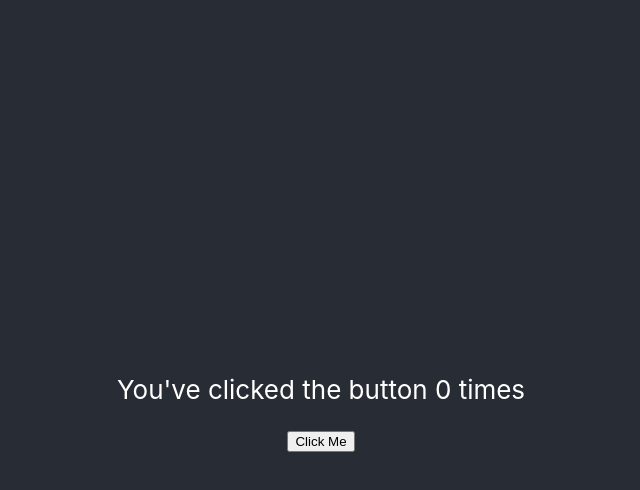
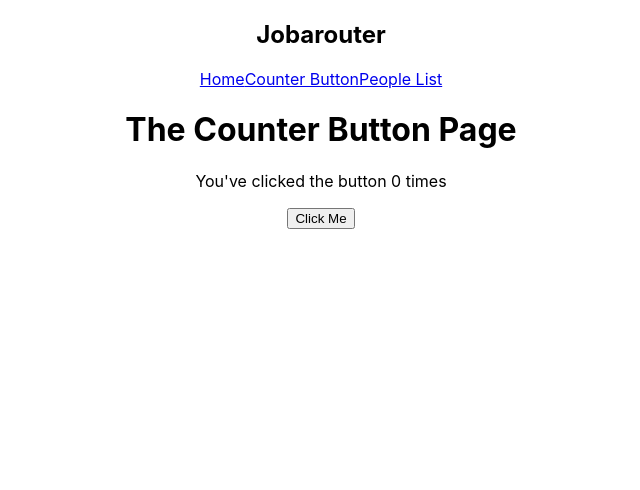
Before and after one commit to PaugelS20/week4App, a React (Create React App) app: page /CounterButtonPage in a window 1280 px wide. Shown: the top 490 px of the page, without its empty margins (319-959 px from the left). Built offline with nearby package versions, Linux system fonts and the light colour scheme.

Commit message:
Added Routing new way to route
Videos were old and outdated fixed to most current vrs and took around an hour to fix 🥹

```diff
--- a/package.json
+++ b/package.json
@@ -8,6 +8,7 @@
     "@testing-library/user-event": "^13.5.0",
     "react": "^18.2.0",
     "react-dom": "^18.2.0",
+    "react-router-dom": "^6.8.0",
     "react-scripts": "5.0.1",
     "styled-components": "^5.3.6",
     "web-vitals": "^2.1.4"
--- a/src/App.css
+++ b/src/App.css
@@ -1,3 +1,4 @@
+
 .App {
   text-align: center;
 }
--- a/src/App.js
+++ b/src/App.js
@@ -1,34 +1,36 @@
-import React from "react";
-// import logo from './logo.svg';
+import React, {useState} from "react";
+import { createBrowserRouter, createRoutesFromElements, Route, RouterProvider } from "react-router-dom";
+import { HomePage, CounterButtonPage, PeopleListPage } from './pages';
+import { CongratulationsMessage } from "./CongratulationsMessage";
 import { CounterButton } from "./CounterButton";
 import { Greeting } from "./Greeting";
 import { PeopleList } from "./PeopleList";
 import './App.css';
-
-const people = [{
-  name: 'Matthew',
-  age: 40,
-  hairColor: 'brown',
-}, {
-  name: 'Mallory',
-  age: 17,
-  hairColor: 'red',
-}, {
-  name: 'Brian',
-  age: 55,
-  hairColor: 'Blonde'
-}];
+import RootLayout from "./pages/RootLayout";
 
 
+const router = createBrowserRouter (
+  createRoutesFromElements (
+    <Route path="/" element={<RootLayout/>}>
+      <Route path="HomePage" element={<HomePage/>}/>
+      <Route path="CounterButtonPage" element={<CounterButtonPage/>}/>
+      <Route path="PeopleListPage" element={<PeopleListPage/>}/>
+    </Route>
+  )
+)
+
 function App() {
-  let adjective = 'Ipsum';
-  let url = "https://reactjs.org"
+  const [numberOfClicks, setNumberOfClicks] = useState(0);
+  const [hideMessage, setHideMessage] = useState(false);
 
+  // const increment = () => setNumberOfClicks(numberOfClicks + 1);
   return (
     <div className="App">
-      <header className="App-header">
-        <CounterButton/>
-      </header>
+
+
+
+
+      <RouterProvider router={router}/>
     </div>
   );
 }
--- /dev/null
+++ b/src/CongratulationsMessage.js
@@ -0,0 +1,14 @@
+import React, {useEffect} from "react";
+
+export const CongratulationsMessage = ({ numberOfClicks, threshold, onHide }) => {
+    useEffect(()=> {
+        return () => console.log('CongratulationMessage unmounting!');
+    }, []);
+
+    return numberOfClicks >= threshold
+    ? <>
+        <h1>Congratulations! You've reached {threshold} number of clicks</h1>
+        <button onClick={onHide}>Hide</button>
+    </>
+    : null;
+}
--- a/src/CounterButton.js
+++ b/src/CounterButton.js
@@ -1,10 +1,14 @@
-import React from "react";
+import React, { useEffect } from "react";
 
-export const CounterButton = () => {
+export const CounterButton = ({ onIncrement, numberOfClicks }) => {
+    useEffect(()=> {
+        console.log('useEffect Function called!');
+    }, []);
+
     return (
         <>
-        <p>You've clicked the button 0 times</p>
-        <button>Click Me</button>
+        <p>You've clicked the button {numberOfClicks} times</p>
+        <button onClick={onIncrement}>Click Me</button>
         </>
-    )
+    );
 }
--- a/src/index.js
+++ b/src/index.js
@@ -2,16 +2,16 @@ import React from 'react';
 import ReactDOM from 'react-dom/client';
 import './index.css';
 import App from './App';
-import reportWebVitals from './reportWebVitals';
+// import reportWebVitals from './reportWebVitals';
 
-const root = ReactDOM.createRoot(document.getElementById('root'));
-root.render(
+
+ReactDOM.createRoot(document.getElementById("root")).render(
   <React.StrictMode>
-    <App />
+    <App/>
   </React.StrictMode>
 );
 
 // If you want to start measuring performance in your app, pass a function
 // to log results (for example: reportWebVitals(console.log))
 // or send to an analytics endpoint. Learn more: https://bit.ly/CRA-vitals
-reportWebVitals();
+// reportWebVitals();
--- /dev/null
+++ b/src/pages/CounterButtonPage.js
@@ -0,0 +1,23 @@
+import React, {useState} from "react";
+import { CounterButton } from "../CounterButton";
+import { CongratulationsMessage } from "../CongratulationsMessage";
+
+export const CounterButtonPage = () => {
+    const [numberOfClicks, setNumberOfClicks] = useState(0);
+    const [hideMessage, setHideMessage] = useState(false);
+
+      const increment = () => setNumberOfClicks(numberOfClicks + 1);
+
+      return (
+        <>
+          <h1>The Counter Button Page</h1>
+            {hideMessage
+            ? null
+            : <CongratulationsMessage
+              numberOfClicks={numberOfClicks}
+              threshold={10}
+              onHide={() => setHideMessage(true)} />}
+            <CounterButton onIncrement={increment} numberOfClicks={numberOfClicks}/>
+        </>
+      );
+}
--- /dev/null
+++ b/src/pages/HomePage.js
@@ -0,0 +1,10 @@
+import React from "react";
+import { Greeting } from "../Greeting";
+
+export const HomePage = () => {
+    return (
+        <>
+        <Greeting name="Sam" numberOfMessages={10}/>
+        </>
+    )
+}
--- /dev/null
+++ b/src/pages/PeopleListPage.js
@@ -0,0 +1,25 @@
+import React from "react";
+import { PeopleList } from "../PeopleList";
+
+const people = [{
+    name: 'Matthew',
+    age: 40,
+    hairColor: 'brown',
+  }, {
+    name: 'Mallory',
+    age: 17,
+    hairColor: 'red',
+  }, {
+    name: 'Brian',
+    age: 55,
+    hairColor: 'Blonde'
+  }];
+
+  export const PeopleListPage = () => {
+    return (
+    <>
+        <h1>The People List Page</h1>
+        <PeopleList people={people}/>
+    </>
+    )
+  }
--- /dev/null
+++ b/src/pages/RootLayout.js
@@ -0,0 +1,22 @@
+import { NavLink, Outlet } from "react-router-dom"
+
+
+export default function RootLayout() {
+  return (
+    <div className='root-layout'>
+        <header>
+            <nav>
+                <h1>Jobarouter</h1>
+                <NavLink to="HomePage">Home</NavLink>
+                <NavLink to="CounterButtonPage">Counter Button</NavLink>
+                <NavLink to="PeopleListPage">People List</NavLink>
+            </nav>
+        </header>
+
+        <main>
+            <Outlet/>
+        </main>
+
+    </div>
+  )
+}
--- /dev/null
+++ b/src/pages/index.js
@@ -0,0 +1,3 @@
+export { CounterButtonPage } from './CounterButtonPage';
+export { HomePage } from './HomePage';
+export { PeopleListPage } from './PeopleListPage';
```
Also changed, not shown: 1 other file (tests, documents, lock files or other folders).
